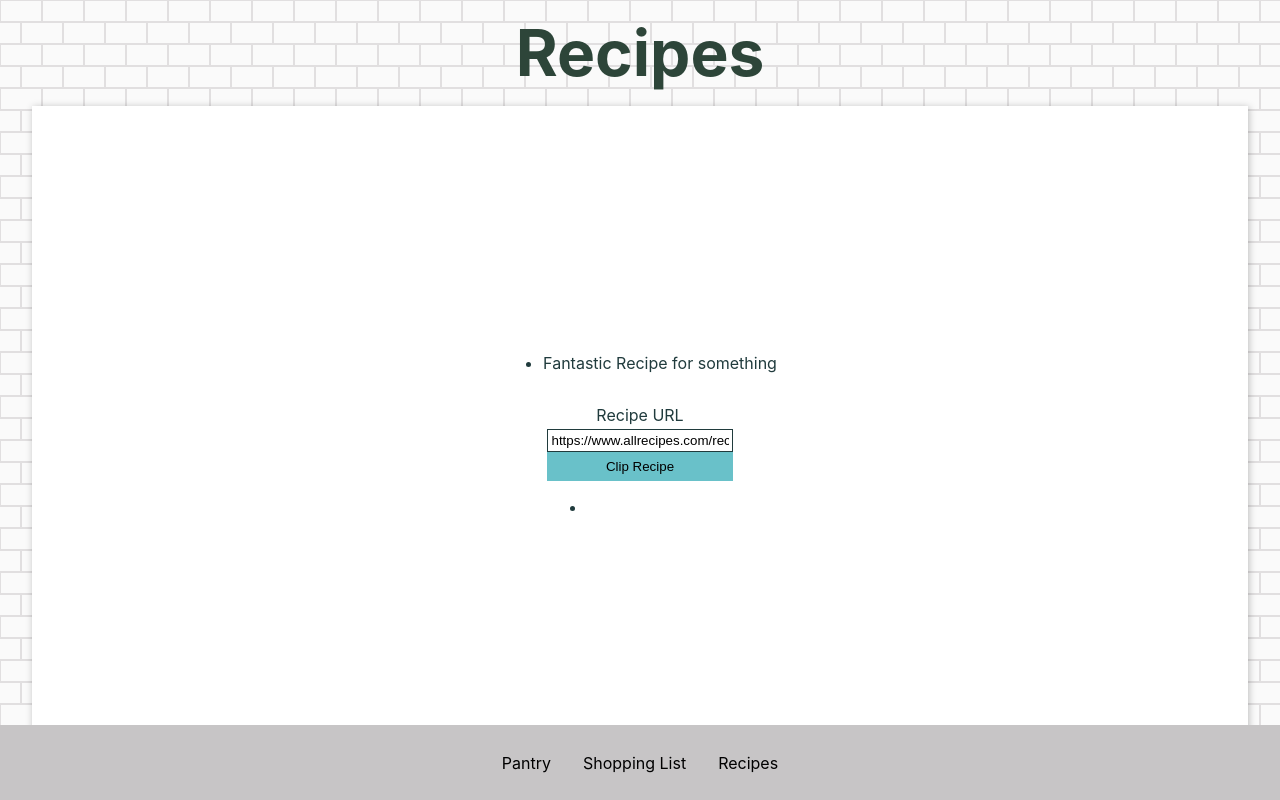
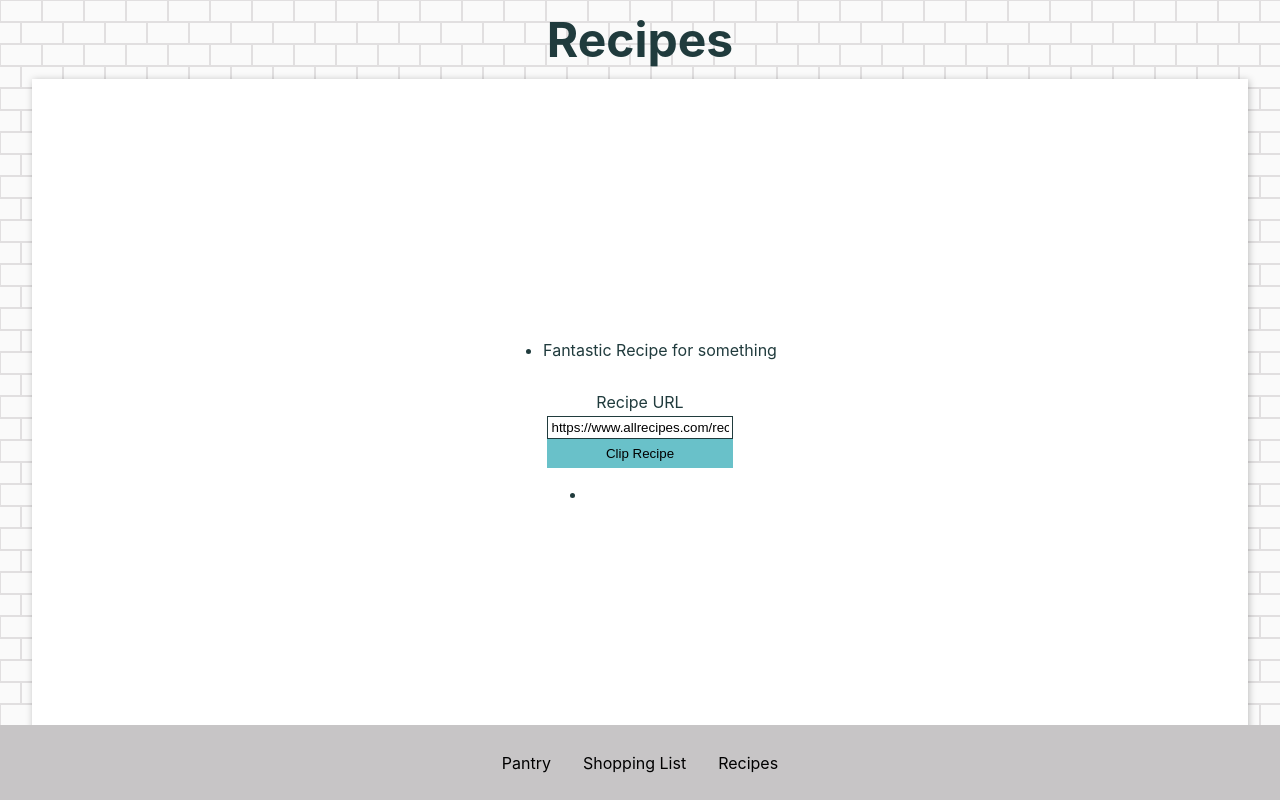
Before and after one commit to wingmatt/kitchensyncc, a Next.js app: page /recipes in a window 1280 px wide. Built offline with nearby package versions, Linux system fonts and the light colour scheme.

Commit message:
Shrink title size and update color

```diff
--- a/styles/Home.module.css
+++ b/styles/Home.module.css
@@ -34,7 +34,7 @@
 }
 
 .title a {
-  color: #2D4539;
+  color: #203B3D;
   text-decoration: none;
 }
 
@@ -47,7 +47,7 @@
 .title {
   margin: 0;
   line-height: 1.15;
-  font-size: 4rem;
+  font-size: 3rem;
 }
 
 .title,
```
